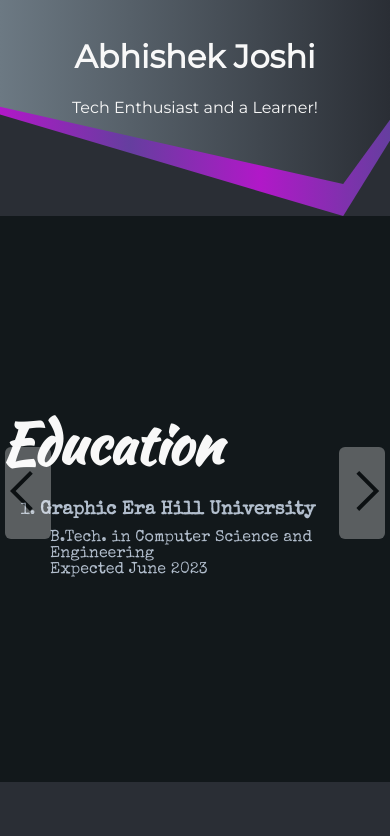
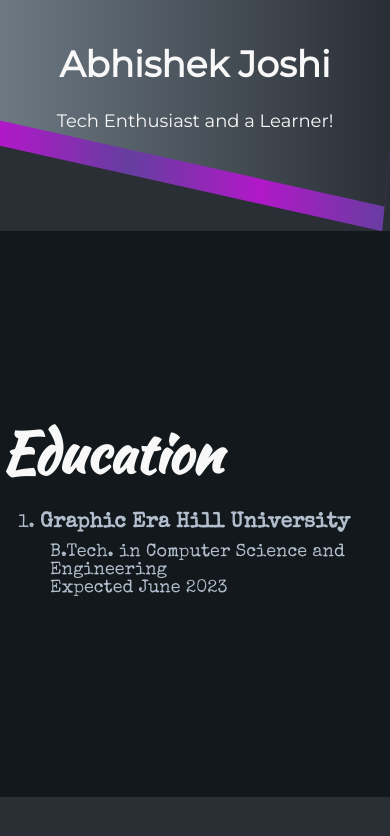
Before and after one commit to abhij2127/my-portfolio, a plain HTML site: page index.html in a window 390 px wide. Drawn offline with nearby package versions, Linux system fonts and the light colour scheme.

Commit message:
added responsiveness

```diff
--- a/style.css
+++ b/style.css
@@ -149,3 +149,25 @@ main h1, main h2, main h3, main h4, main h5{
     opacity: 0.3;
     border-radius: 6px;
 }
+
+@media screen and (max-width: 800px) {
+    :root{
+        font-size: 18px;
+    }
+
+    main{
+        flex-direction: column;
+        scroll-snap-type: y mandatory;
+    }
+    .head-wrapper{
+        padding-bottom: 1.3rem;
+        clip-path: polygon(56% 0%, 100% 0, 100% 65%, 98% 100%, 0 63%, 0 0);
+    }
+    header{
+        clip-path: polygon(56% 0%, 100% 0, 100% 65%, 100% 100%, 0 58%, 0 0);
+    }
+    .slider-container{
+        display: none;
+    }
+
+}
```
